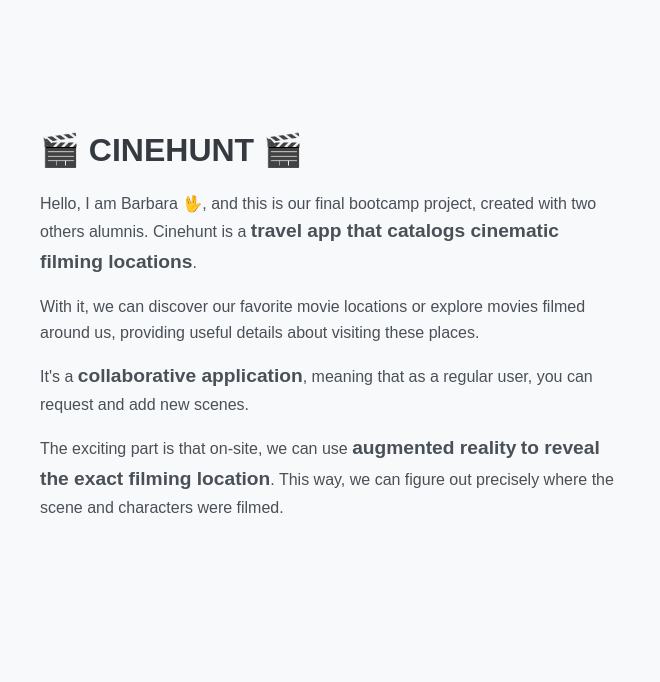
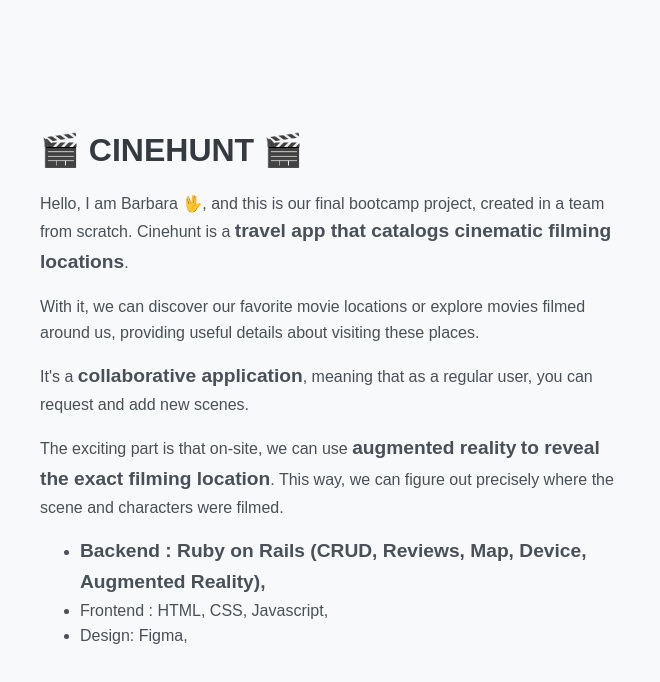
Before and after one commit to BarbaraOliveira13/barbaraoliveira13.github.io, a plain HTML site: page index.html in a window 1280 px wide. Shown: the full height of the page, 0-660 px from the left. Drawn offline with Linux system fonts and the light colour scheme.

Commit message:
add languages used

```diff
--- a/index.html
+++ b/index.html
@@ -12,7 +12,7 @@
         <div class="content">
             <h1>🎬 CINEHUNT 🎬</h1>
             <p>
-                Hello, I am Barbara 🖖, and this is our final bootcamp project, created with two others alumnis. Cinehunt is a
+                Hello, I am Barbara 🖖, and this is our final bootcamp project, created in a team from scratch. Cinehunt is a
                 <strong>travel app that catalogs cinematic filming locations</strong>.
             </p>
             <p>
@@ -24,6 +24,13 @@
             <p>
                 The exciting part is that on-site, we can use <strong>augmented reality</strong>
                 <strong>to reveal the exact filming location</strong>. This way, we can figure out precisely where the scene and characters were filmed.
+            </p>
+            <p>
+              <ul>
+                <li><strong>Backend : Ruby on Rails (CRUD, Reviews, Map, Device, Augmented Reality),</strong></li>
+                <li>Frontend : HTML, CSS, Javascript,</li>
+                <li>Design: Figma,</li>
+              </ul>
             </p>
         </div>
 
--- a/style.css
+++ b/style.css
@@ -34,7 +34,7 @@ strong {
   font-weight: bold;
 }
 
-p {
+p, ul {
   color: #495057; /* Couleur du texte du paragraphe */
   line-height: 1.6; /* Espacement des lignes */
   margin-bottom: 10px;
```
